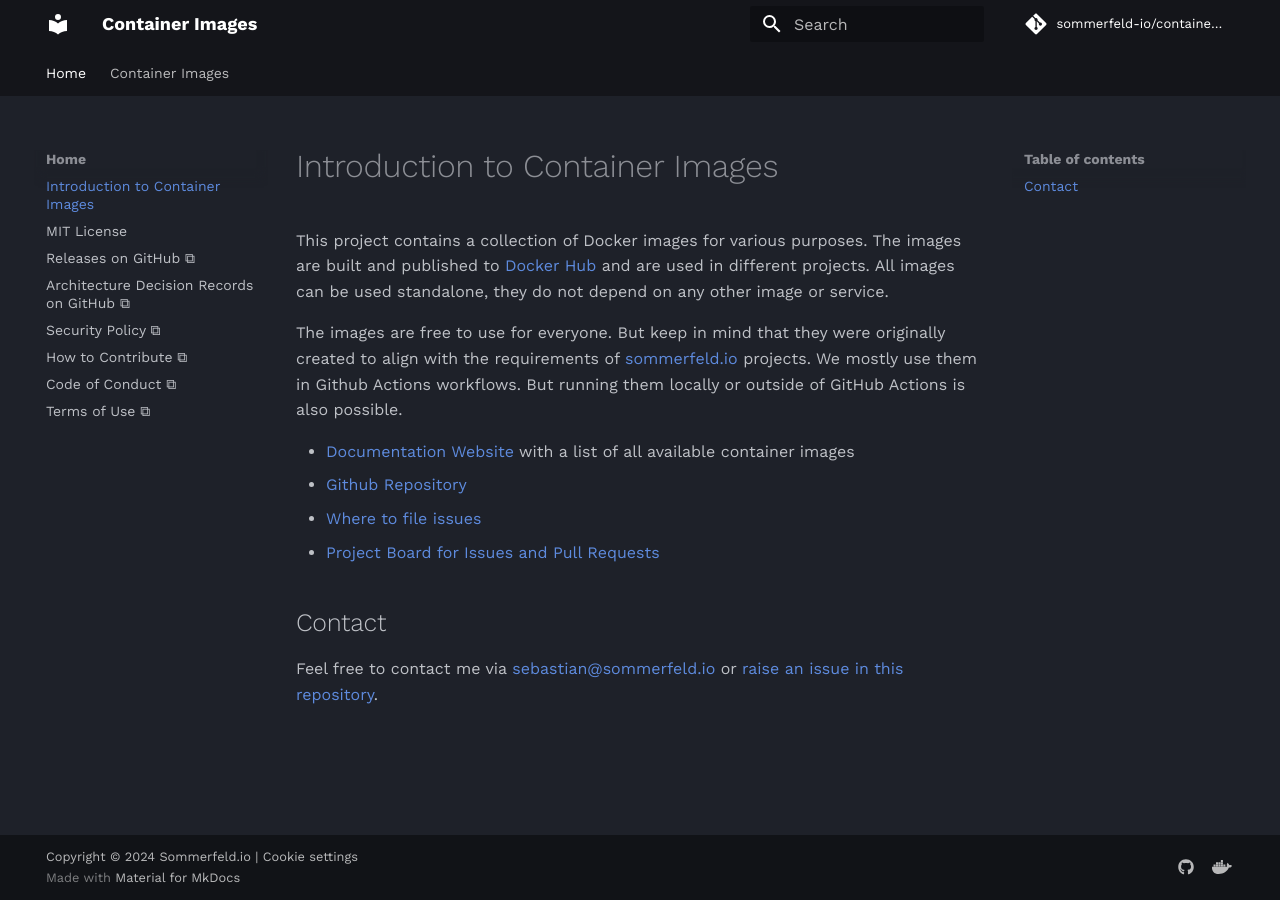
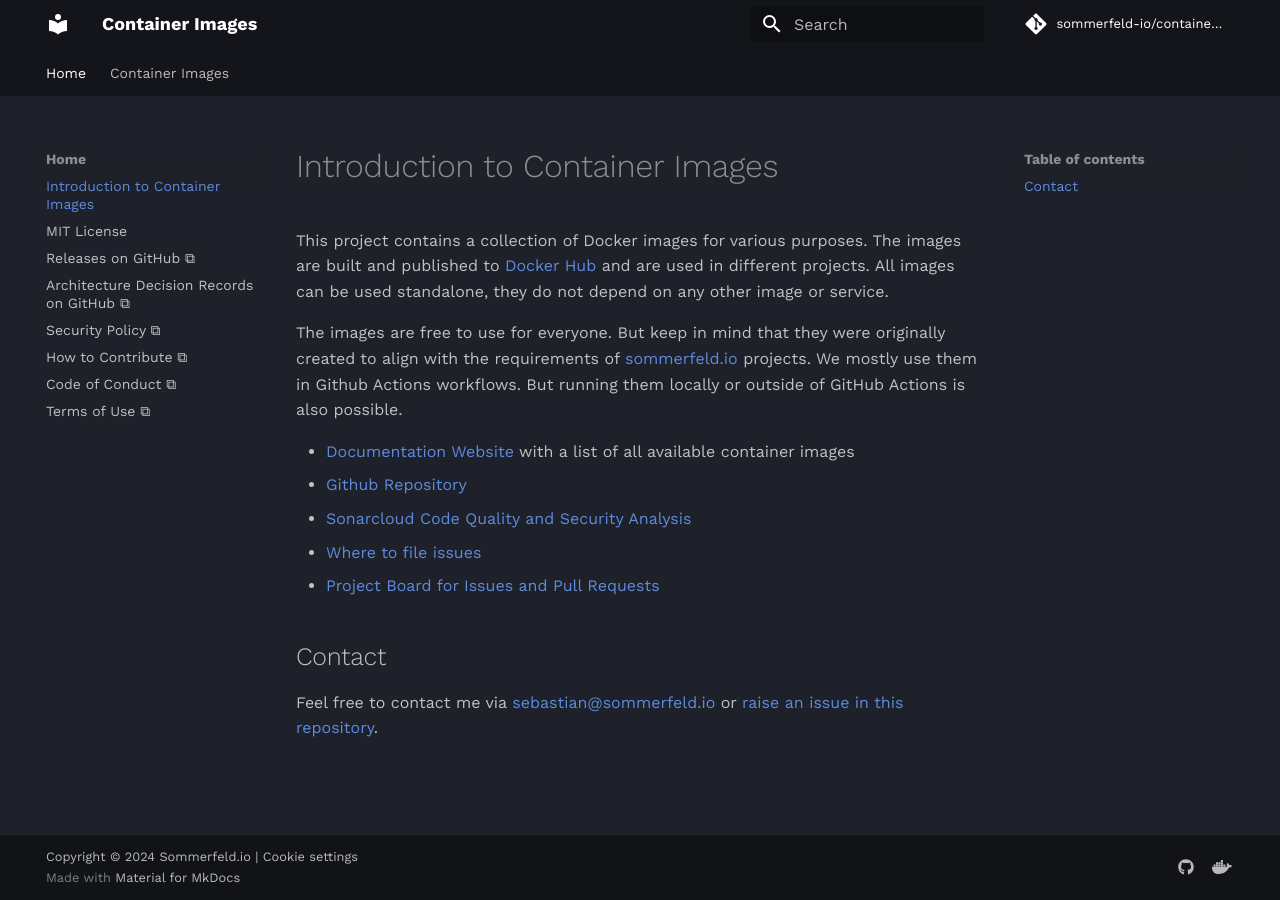
Before and after one commit to sommerfeld-io/container-images, an MkDocs documentation site: the page built from docs/index.md, in a window 1280 px wide. Built offline with MkDocs 1.6.1 and Material for MkDocs 9.7.7, drawn with Linux system fonts in a browser that asks for light colours; comment, search, counter and statistics services are not loaded.

Commit message:
docs: add Sonarcloud link for code quality and security analysis

```diff
--- a/docs/index.md
+++ b/docs/index.md
@@ -11,6 +11,7 @@ The images are free to use for everyone. But keep in mind that they were origina
 
 - [Documentation Website][doc-website] with a list of all available container images
 - [Github Repository][github-repo]
+- [Sonarcloud Code Quality and Security Analysis](https://sonarcloud.io/project/overview?id=sommerfeld-io_container-images)
 - [Where to file issues][file-issues]
 - [Project Board for Issues and Pull Requests][project-board]
 
--- a/taskfile.yml
+++ b/taskfile.yml
@@ -57,6 +57,7 @@ tasks:
         cmd: |
           sudo rm -rf tests/inspec/{{ .ITEM }}/vendor
           sudo rm -rf tests/inspec/{{ .ITEM }}/inspec.lock
+      - find . -type f -exec chmod +r {} +
 
   # ===============================================================================================
 
```
